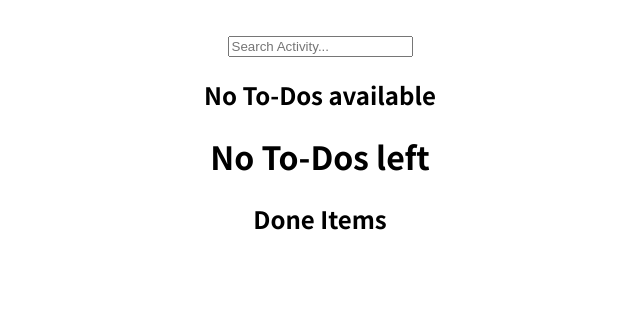
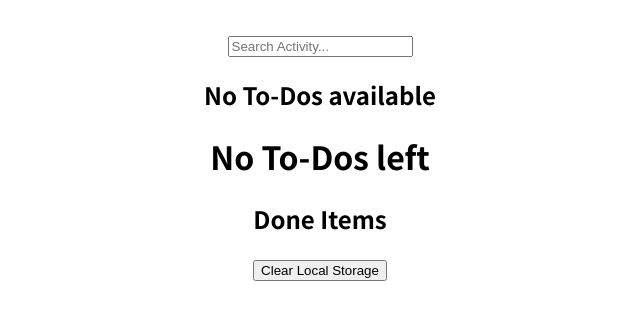
Before and after one commit to brandonrq506/Routine-Tracker, a React (Vite) app: page / in a window 1280 px wide. Shown: the top 320 px of the page, without its empty margins (320-960 px from the left). Built offline with nearby package versions, Linux system fonts and the light colour scheme.

Commit message:
Added option to clear Local Storage

```diff
--- a/src/App.jsx
+++ b/src/App.jsx
@@ -9,6 +9,7 @@ const App = () => {
             <ToDo />
             <Timer />
             <DoneList />
+            <button onClick={() => localStorage.clear()}>Clear Local Storage</button>
         </>
     );
 };
```
